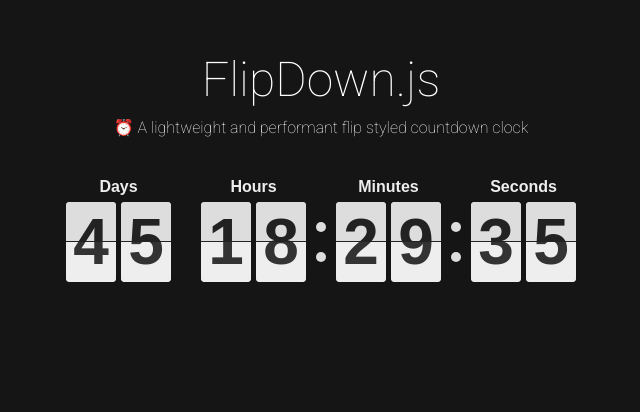
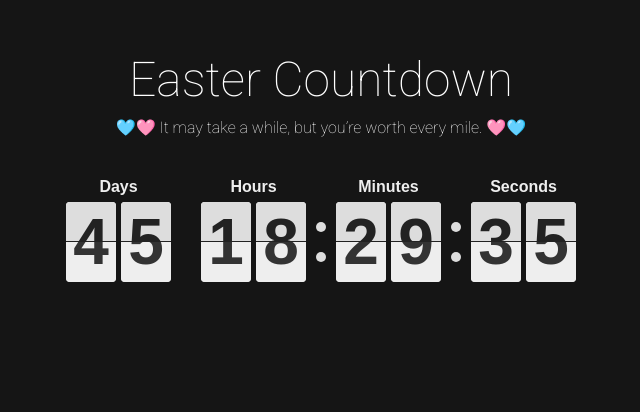
Before and after one commit to ilyjasmine/easter, a plain HTML site: page index.html in a window 1280 px wide. Shown: the part 180-592 px from the top of the page, without its empty margins (319-959 px from the left). Drawn offline with Linux system fonts and the light colour scheme.

Commit message:
Smol message tweaks

```diff
--- a/index.html
+++ b/index.html
@@ -13,8 +13,8 @@
   </head>
   <body class="light-theme">
     <div class="example">
-      <h1>FlipDown.js</h1>
-      <p>⏰ A lightweight and performant flip styled countdown clock</p>
+      <h1>Easter Countdown</h1>
+      <p>🩵🩷 It may take a while, but you’re worth every mile. 🩷🩵</p>
       <div id="flipdown" class="flipdown flipdown__theme-light"></div>
       </div>
     </div>
```
